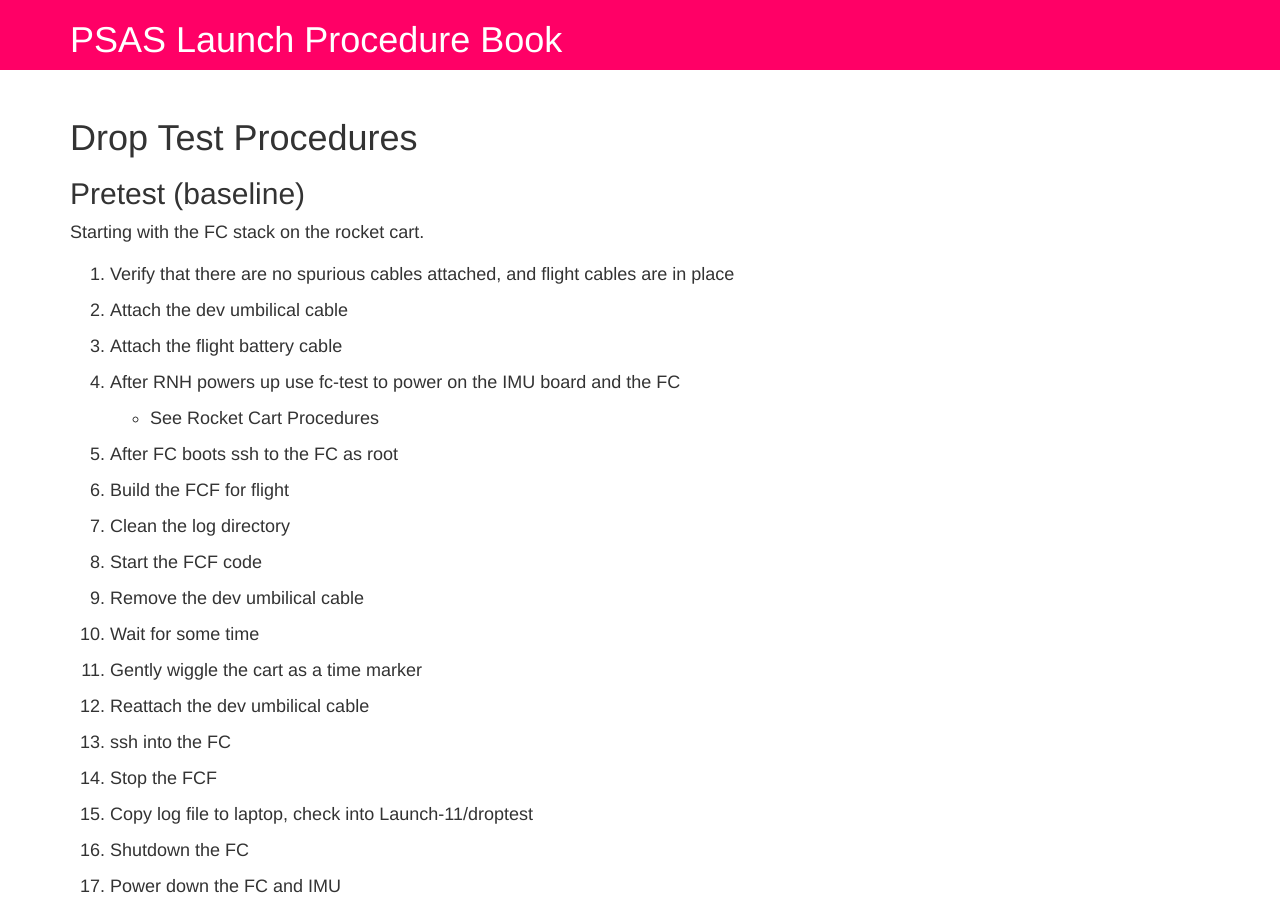
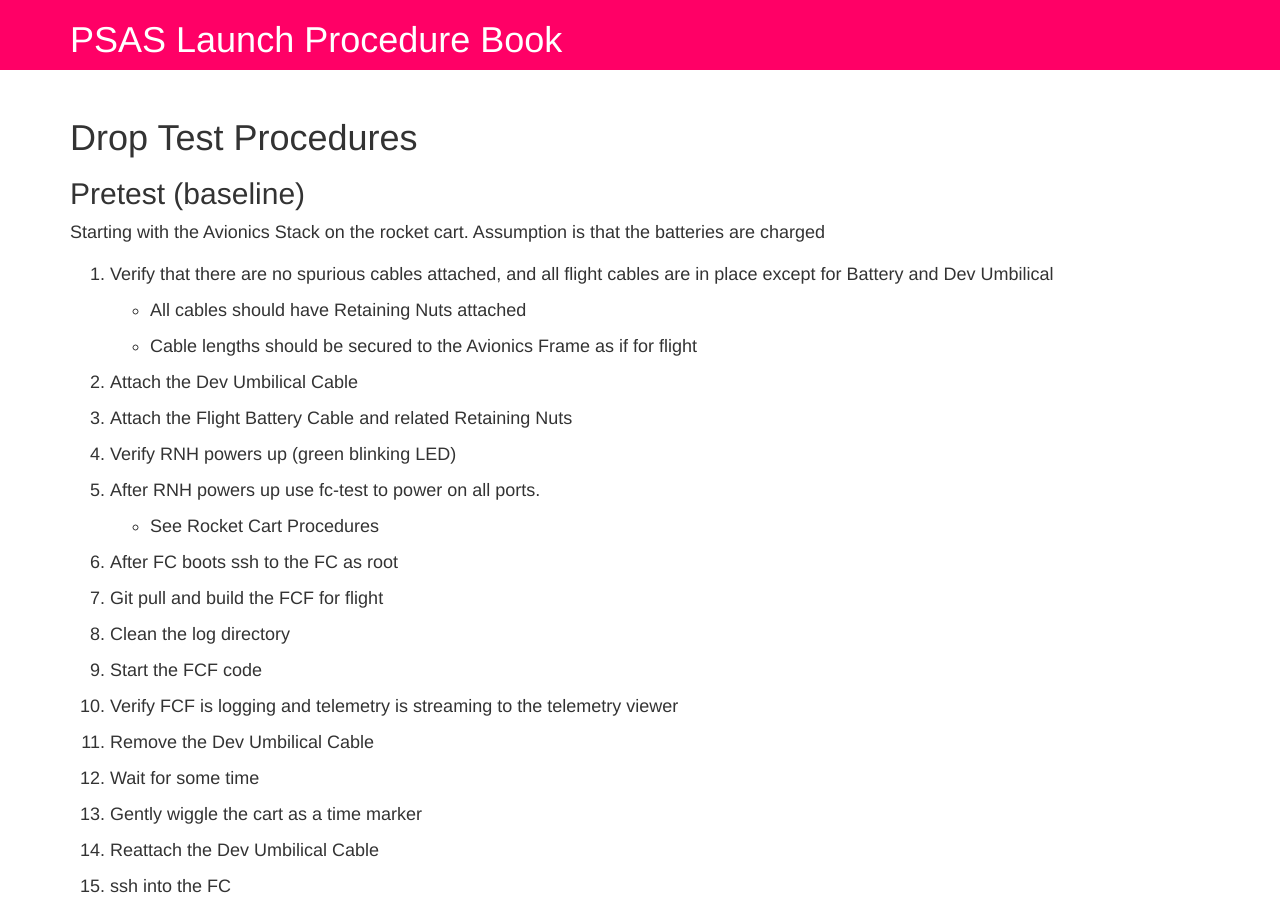
Before and after one commit to psas/procedure-book, a Jekyll site: the page built from 00-DropTest.markdown, in a window 1280 px wide and 900 px high. Built offline with Jekyll 4.4.1, drawn with Linux system fonts in a browser that asks for light colours.

Commit message:
Added more 00-DropTest notes

```diff
--- a/00-DropTest.markdown
+++ b/00-DropTest.markdown
@@ -7,21 +7,25 @@ layout: base
 
 ## Pretest (baseline)
 
-Starting with the FC stack on the rocket cart.
+Starting with the Avionics Stack on the rocket cart. Assumption is that the batteries are charged
 
- 1. Verify that there are no spurious cables attached, and flight cables are in place
- 1. Attach the dev umbilical cable
- 1. Attach the flight battery cable
- 1. After RNH powers up use fc-test to power on the IMU board and the FC
+ 1. Verify that there are no spurious cables attached, and all flight cables are in place except for Battery and Dev Umbilical
+    - All cables should have Retaining Nuts attached
+    - Cable lengths should be secured to the Avionics Frame as if for flight
+ 1. Attach the Dev Umbilical Cable
+ 1. Attach the Flight Battery Cable and related Retaining Nuts
+ 1. Verify RNH powers up (green blinking LED)
+ 1. After RNH powers up use fc-test to power on all ports.
     - See Rocket Cart Procedures
  1. After FC boots ssh to the FC as root
- 1. Build the FCF for flight
+ 1. Git pull and build the FCF for flight
  1. Clean the log directory
  1. Start the FCF code
- 1. Remove the dev umbilical cable
+ 1. Verify FCF is logging and telemetry is streaming to the telemetry viewer
+ 1. Remove the Dev Umbilical Cable
  1. Wait for some time
  1. Gently wiggle the cart as a time marker
- 1. Reattach the dev umbilical cable
+ 1. Reattach the Dev Umbilical Cable
  1. ssh into the FC
  1. Stop the FCF
  1. Copy log file to laptop, check into Launch-11/droptest
```
